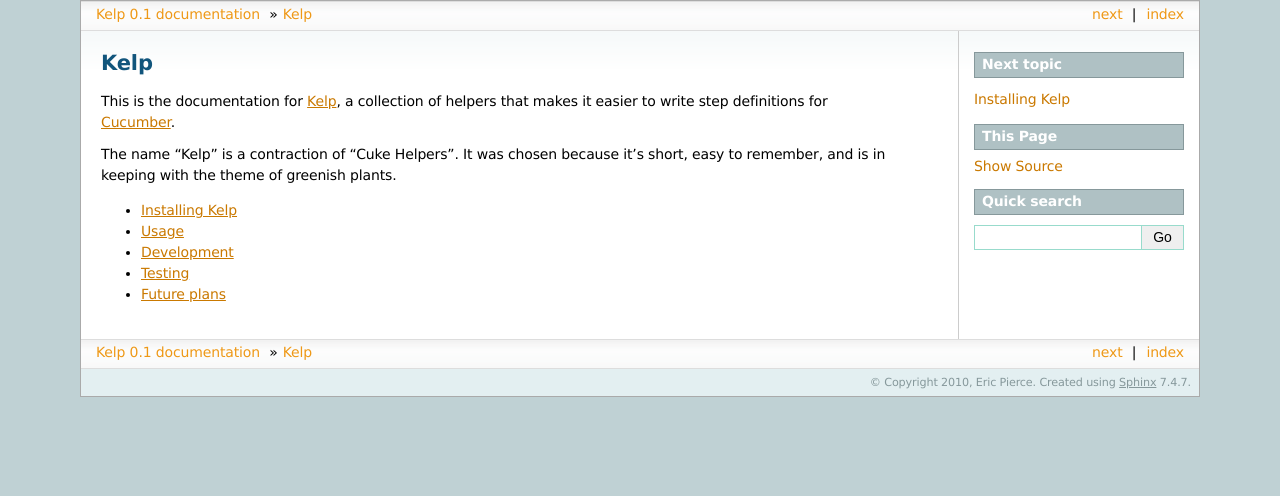
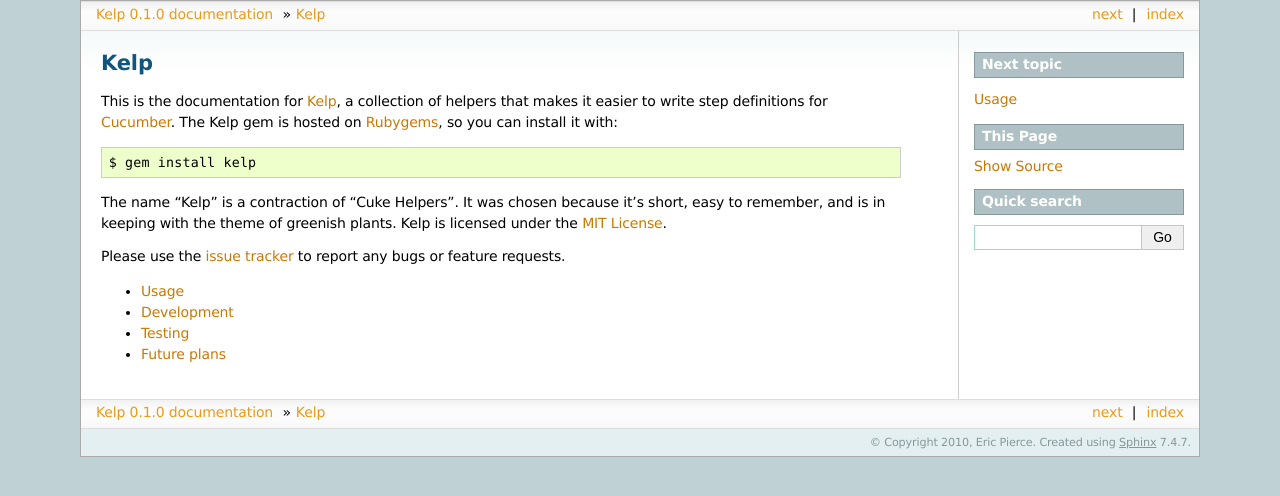
Before and after one commit to wapcaplet/kelp, a Sphinx documentation site: the page built from docs/index.rst, in a window 1280 px wide. Shown: the top 496 px of the page. Built offline with Sphinx 7.4.7, drawn with Linux system fonts in a browser that asks for light colours.

Commit message:
Updated docs for gem availability, added css

```diff
--- /dev/null
+++ b/docs/_static/custom.css
@@ -0,0 +1,8 @@
+@import url("sphinxdoc.css");
+
+div.body a {
+    text-decoration: none;
+}
+div.body a:hover, div.body a:focus {
+    text-decoration: underline;
+}
--- a/docs/conf.py
+++ b/docs/conf.py
@@ -48,9 +48,9 @@ copyright = u'2010, Eric Pierce'
 # built documents.
 #
 # The short X.Y version.
-version = '0.1'
+version = '0.1.0'
 # The full version, including alpha/beta/rc tags.
-release = '0.1'
+release = '0.1.0'
 
 # The language for content autogenerated by Sphinx. Refer to documentation
 # for a list of supported languages.
@@ -121,6 +121,7 @@ html_theme = 'sphinxdoc'
 # relative to this directory. They are copied after the builtin static files,
 # so a file named "default.css" will overwrite the builtin "default.css".
 html_static_path = ['_static']
+html_style = 'custom.css'
 
 # If not '', a 'Last updated on:' timestamp is inserted at every page bottom,
 # using the given strftime format.
--- a/docs/development.rst
+++ b/docs/development.rst
@@ -17,9 +17,9 @@ Then install Kelp's dependencies (specified in ``Gemfile``)::
 It's a good idea to use RVM_ with a new gemset to keep things tidy.
 
 If you make changes that you'd like to share, push them into your Kelp fork,
-then `submit a pull request`_. If you find bugs, please `report them`_.
+then `submit a pull request`_.
+
 
 .. _bundler: http://gembundler.com/
 .. _RVM: http://rvm.beginrescueend.com/
-.. _report them: https://github.com/wapcaplet/kelp/issues
 .. _submit a pull request: http://github.com/wapcaplet/kelp/pulls
--- a/docs/index.rst
+++ b/docs/index.rst
@@ -7,15 +7,20 @@ Kelp
 ====
 
 This is the documentation for Kelp_, a collection of helpers that makes it
-easier to write step definitions for Cucumber_.
+easier to write step definitions for Cucumber_. The Kelp gem is hosted on
+Rubygems_, so you can install it with::
+
+    $ gem install kelp
 
 The name "Kelp" is a contraction of "Cuke Helpers". It was chosen because it's
 short, easy to remember, and is in keeping with the theme of greenish plants.
+Kelp is licensed under the `MIT License`_.
+
+Please use the `issue tracker`_ to report any bugs or feature requests.
 
 .. toctree::
     :maxdepth: 2
 
-    install
     usage
     development
     testing
@@ -23,3 +28,6 @@ short, easy to remember, and is in keeping with the theme of greenish plants.
 
 .. _Kelp: http://github.com/wapcaplet/kelp
 .. _Cucumber: http://cukes.info/
+.. _Rubygems: http://rubygems.org/gems/kelp
+.. _MIT License: http://www.opensource.org/licenses/mit-license.php
+.. _issue tracker: http://github.com/wapcaplet/kelp/issues
```
Also changed, not shown: docs/install.rst (deleted, +0 -9 lines).
